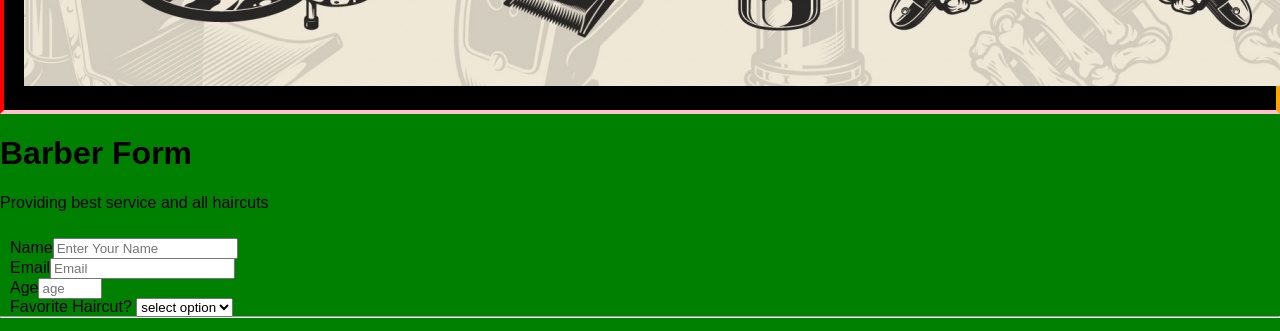
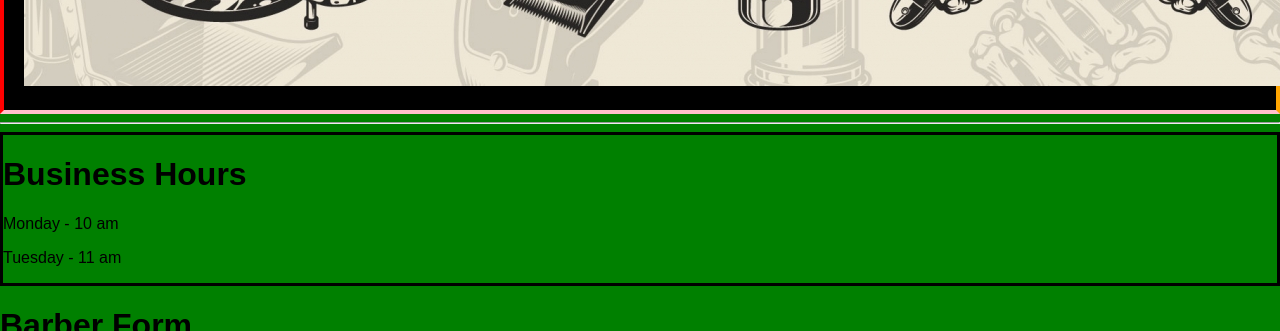
Before and after one commit to edwynreyes/edwynreyes.github.io, a plain HTML site: page barber.html in a window 1280 px wide. Shown: the part 880-1211 px from the top of the page. Drawn offline with Linux system fonts and the light colour scheme.

Commit message:
barber update

```diff
--- a/barber.css
+++ b/barber.css
@@ -55,3 +55,7 @@ body{
     flex-wrap: wrap;
     background-color: red;
 }
+
+.label {
+    border: 3px solid black;
+}
--- a/barber.html
+++ b/barber.html
@@ -12,6 +12,12 @@
         <img src="picture/items.jpg">
     </header>
 <main>
+    <hr>
+    <div class="label">
+        <h1>Business Hours</h1>
+        <p>Monday - 10 am</p>
+        <p>Tuesday - 11 am</p>
+    </div>
    <h1 id="title">Barber Form</h1>
    <p id="description">Providing best service and all haircuts</p>
 
```
